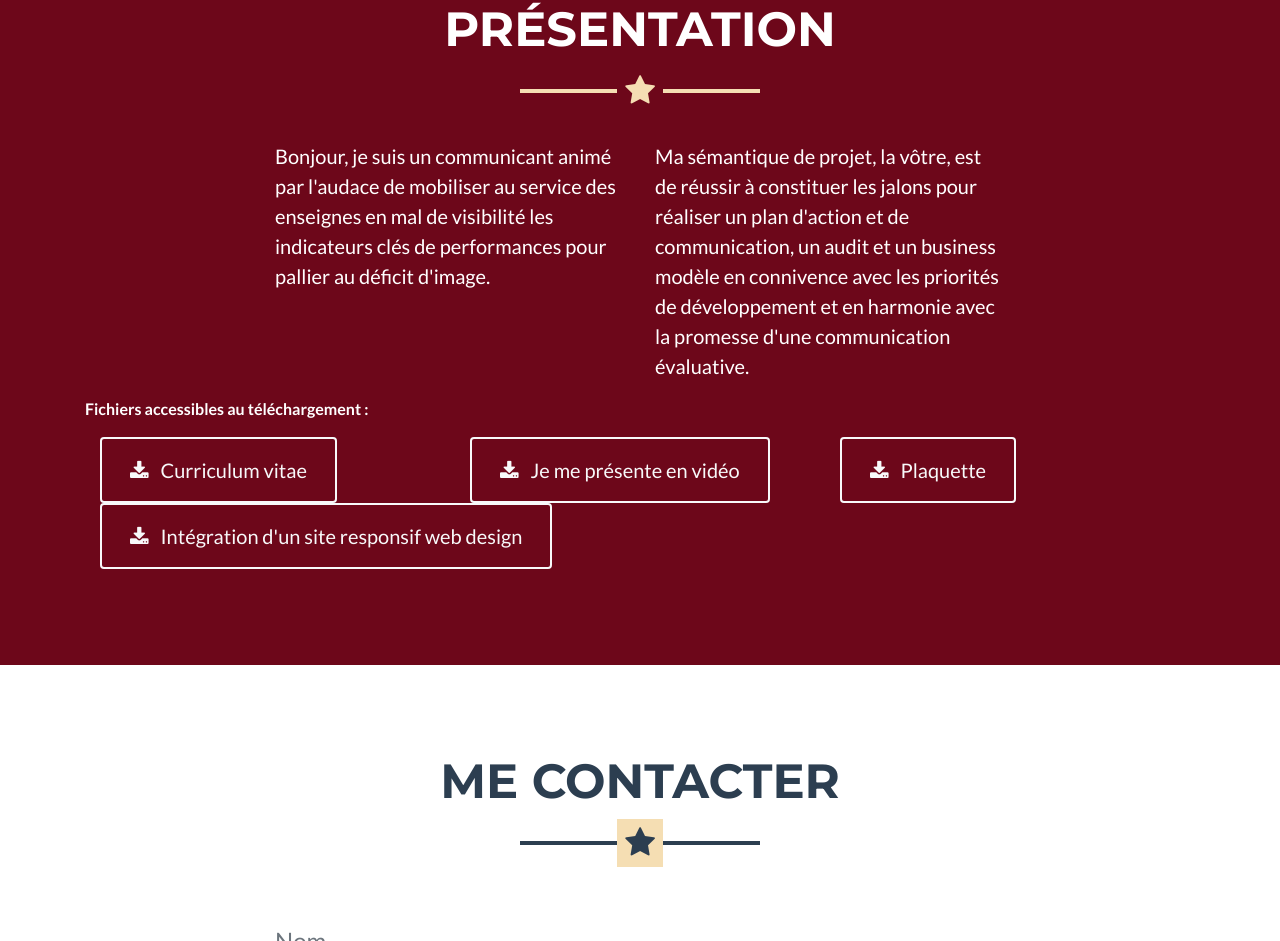
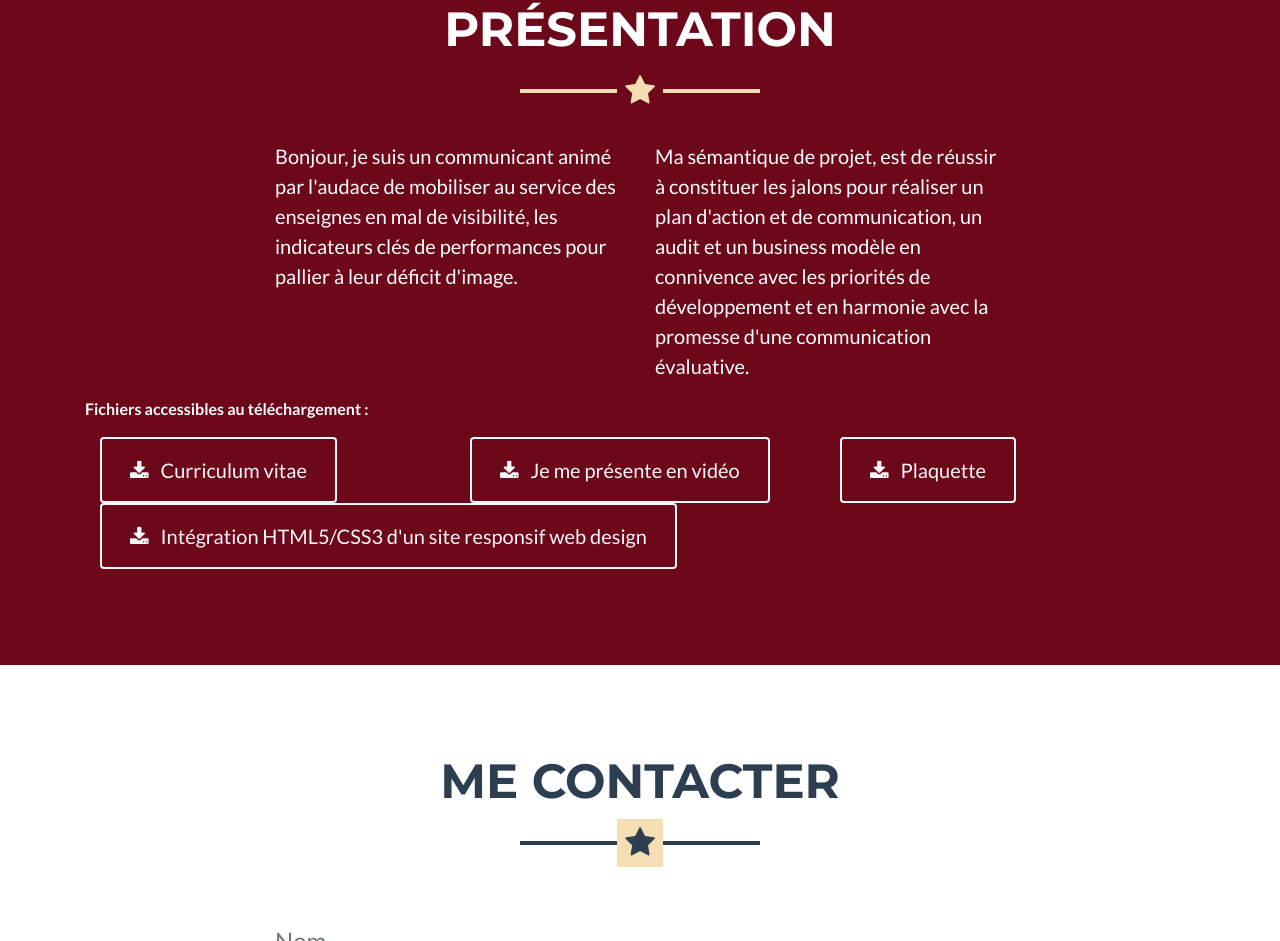
Before and after one commit to naderalitaher/Portfolio, a plain HTML site: page index.html in a window 1280 px wide. Shown: the part 1588-2529 px from the top of the page. Drawn offline with Linux system fonts and the light colour scheme.

Commit message:
book folio

```diff
--- a/index.html
+++ b/index.html
@@ -107,10 +107,10 @@
         <hr class="star-light mb-5">
         <div class="row">
           <div class="col-lg-4 ml-auto">
-            <p class="lead">Bonjour, je suis un communicant animé par l'audace de mobiliser au service des enseignes en mal de visibilité les indicateurs clés de performances pour pallier au déficit d'image.   </p>
+            <p class="lead">Bonjour, je suis un communicant animé par l'audace de mobiliser au service des enseignes en mal de visibilité, les indicateurs clés de performances pour pallier à leur déficit d'image.   </p>
           </div>
           <div class="col-lg-4 mr-auto">
-            <p class="lead">Ma sémantique de projet, la vôtre, est de réussir à constituer les jalons pour réaliser un plan d'action et de communication, un audit et un business modèle en connivence avec les priorités de développement et en harmonie avec la promesse d'une communication évaluative.   </p>
+            <p class="lead">Ma sémantique de projet, est de réussir à constituer les jalons pour réaliser un plan d'action et de communication, un audit et un business modèle en connivence avec les priorités de développement et en harmonie avec la promesse d'une communication évaluative.   </p>
           </div>
         </div>
                  <p><strong> Fichiers accessibles au téléchargement : </strong></p>
@@ -137,7 +137,7 @@
           <div class="col">
           <a class="btn btn-xl btn-outline-light" href="file:///C:/Users/nader/Desktop/CoursCCI/CorrectionLiberty/liberty/index.html">
             <i class="fa fa-download mr-2"></i>
-             Intégration d'un site responsif web design
+             Intégration HTML5/CSS3 d'un site responsif web design
           </a>
         </div>
         </div>
```
Also changed, not shown: 1 other file.
